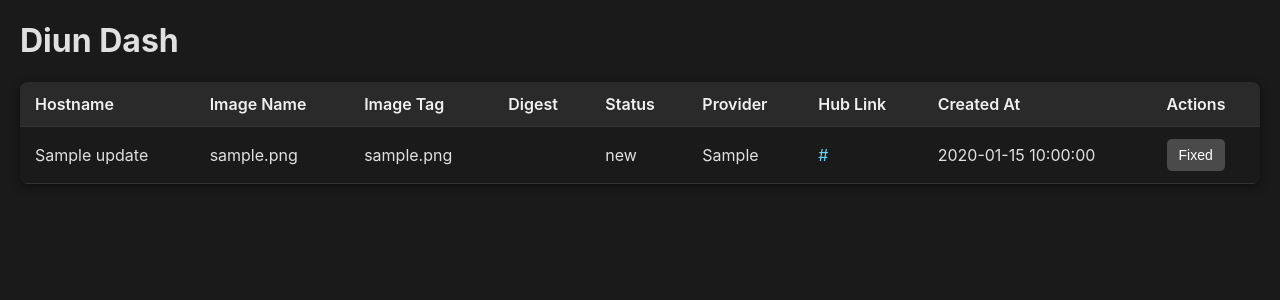
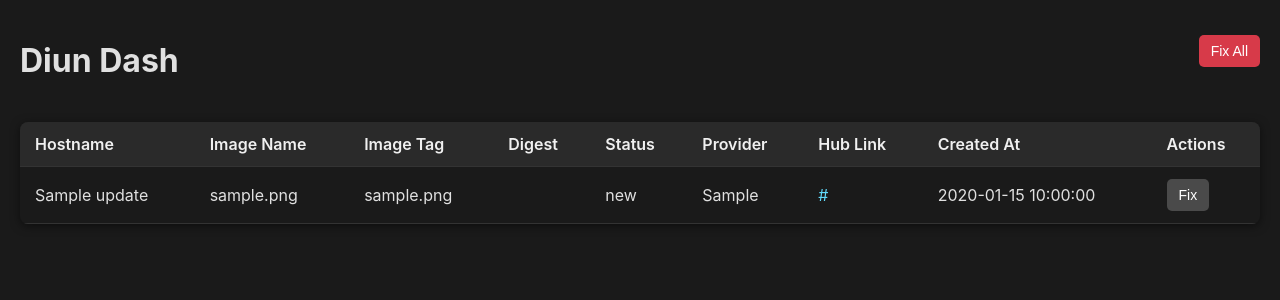
Before and after one commit to orkaa/diun-dash, a FastAPI app: page / in a window 1280 px wide. Shown: the top 300 px of the page. Run offline with FastAPI, Linux system fonts and the light colour scheme; tables that the repository leaves empty hold one stand-in row (values such as "Sample post").

Commit message:
Add Fix All functionality with improved UI/UX
- Add delete_all_diun_updates() function to database layer
- Add bulk delete endpoint (DELETE /updates) to API
- Add Fix All button in dashboard header with confirmation dialog
- Rename individual 'Fixed' buttons to 'Fix' for better UX
- Add comprehensive tests for bulk delete operations
- Fix All button only shows when updates are present
- All 60 tests passing with new functionality

```diff
--- a/src/database.py
+++ b/src/database.py
@@ -80,6 +80,21 @@
     db.commit()
     return True
 
+def delete_all_diun_updates(db: Session) -> int:
+    """
+    Delete all DIUN update records.
+
+    Args:
+        db: Database session
+
+    Returns:
+        Number of records deleted
+    """
+    count = db.query(DiunUpdate).count()
+    db.query(DiunUpdate).delete()
+    db.commit()
+    return count
+
 def get_all_diun_updates(db: Session) -> list[DiunUpdate]:
     """
     Get all DIUN update records ordered by creation time (newest first).
--- a/src/main.py
+++ b/src/main.py
@@ -1,7 +1,7 @@
 from fastapi import FastAPI, Depends, HTTPException, Request, Header
 from fastapi.staticfiles import StaticFiles
 from sqlalchemy.orm import Session
-from .database import SessionLocal, engine, get_db, upsert_diun_update, delete_diun_update, get_all_diun_updates
+from .database import SessionLocal, engine, get_db, upsert_diun_update, delete_diun_update, delete_all_diun_updates, get_all_diun_updates
 from .models import WebhookData, DiunUpdateData
 from fastapi.templating import Jinja2Templates
 from fastapi.responses import HTMLResponse
@@ -96,6 +96,11 @@
         raise HTTPException(status_code=404, detail="Update not found")
     return {"message": "Update marked as fixed"}
 
+@app.delete("/updates")
+async def delete_all_updates(db: Session = Depends(get_db)):
+    deleted_count = delete_all_diun_updates(db)
+    return {"message": f"All updates fixed ({deleted_count} entries removed)"}
+
 @app.get("/", response_class=HTMLResponse)
 async def read_root(request: Request, db: Session = Depends(get_db)):
     updates = get_all_diun_updates(db)
--- a/templates/index.html
+++ b/templates/index.html
@@ -54,10 +54,28 @@
         button:hover {
             background-color: #5a5a5a;
         }
+        .fix-all-button {
+            background-color: #d73a49;
+            margin-bottom: 20px;
+        }
+        .fix-all-button:hover {
+            background-color: #e85060;
+        }
+        .header-controls {
+            display: flex;
+            justify-content: space-between;
+            align-items: center;
+            margin-bottom: 20px;
+        }
     </style>
 </head>
 <body class="dark-mode">
-    <h1>Diun Dash</h1>
+    <div class="header-controls">
+        <h1>Diun Dash</h1>
+        {% if updates %}
+        <button class="fix-all-button" onclick="fixAll()">Fix All</button>
+        {% endif %}
+    </div>
     <table>
         <thead>
             <tr>
@@ -83,7 +101,7 @@
                 <td>{{ update.provider }}</td>
                 <td><a href="{{ update.hub_link }}" target="_blank">{{ update.hub_link }}</a></td>
                 <td>{{ update.created_at }}</td>
-                <td><button onclick="markAsFixed({{ update.id }})">Fixed</button></td>
+                <td><button onclick="markAsFixed({{ update.id }})">Fix</button></td>
             </tr>
             {% endfor %}
         </tbody>
@@ -100,6 +118,21 @@
                 alert('Failed to mark as fixed.');
             }
         }
+
+        async function fixAll() {
+            if (!confirm('Are you sure you want to fix all entries? This will remove all current updates from the dashboard.')) {
+                return;
+            }
+
+            const response = await fetch('/updates', {
+                method: 'DELETE',
+            });
+            if (response.ok) {
+                location.reload();
+            } else {
+                alert('Failed to fix all entries.');
+            }
+        }
     </script>
 </body>
 </html>
```
Also changed, not shown: tests/test_database.py (+149 -1 lines).
